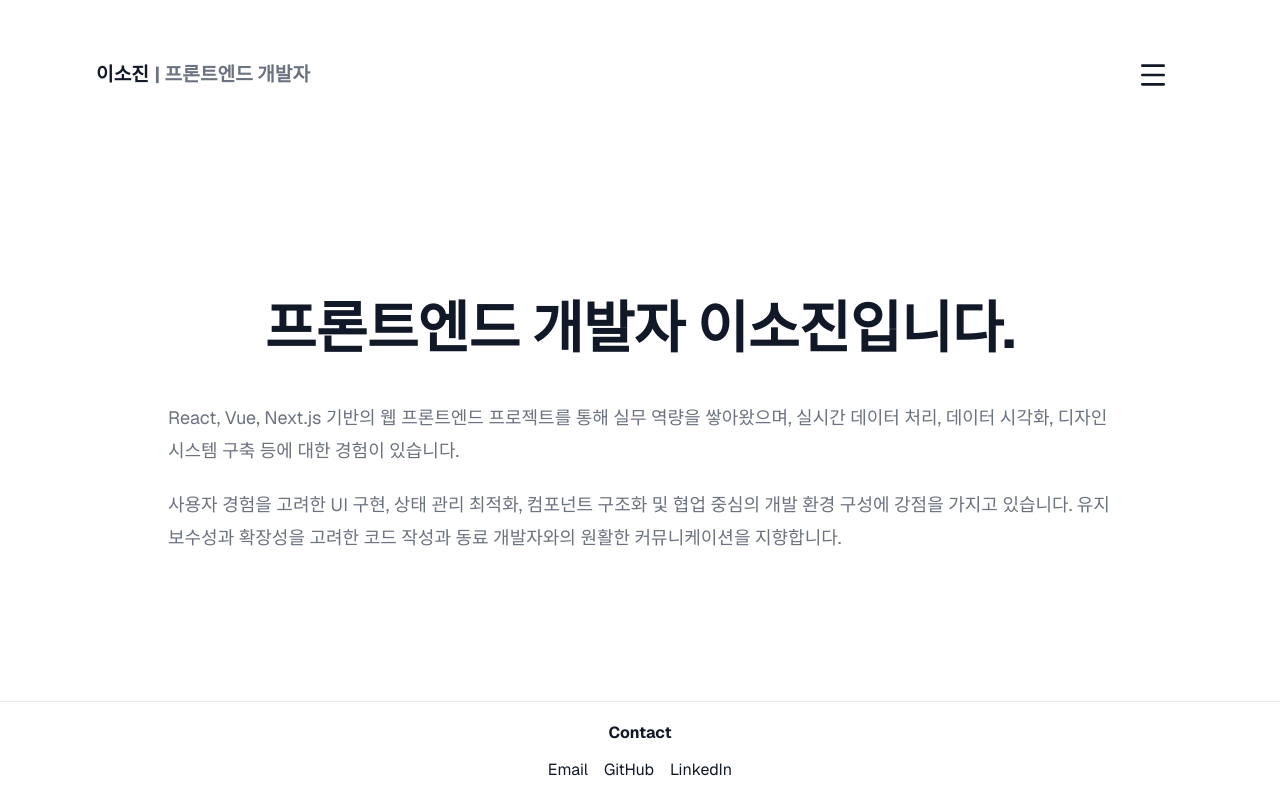
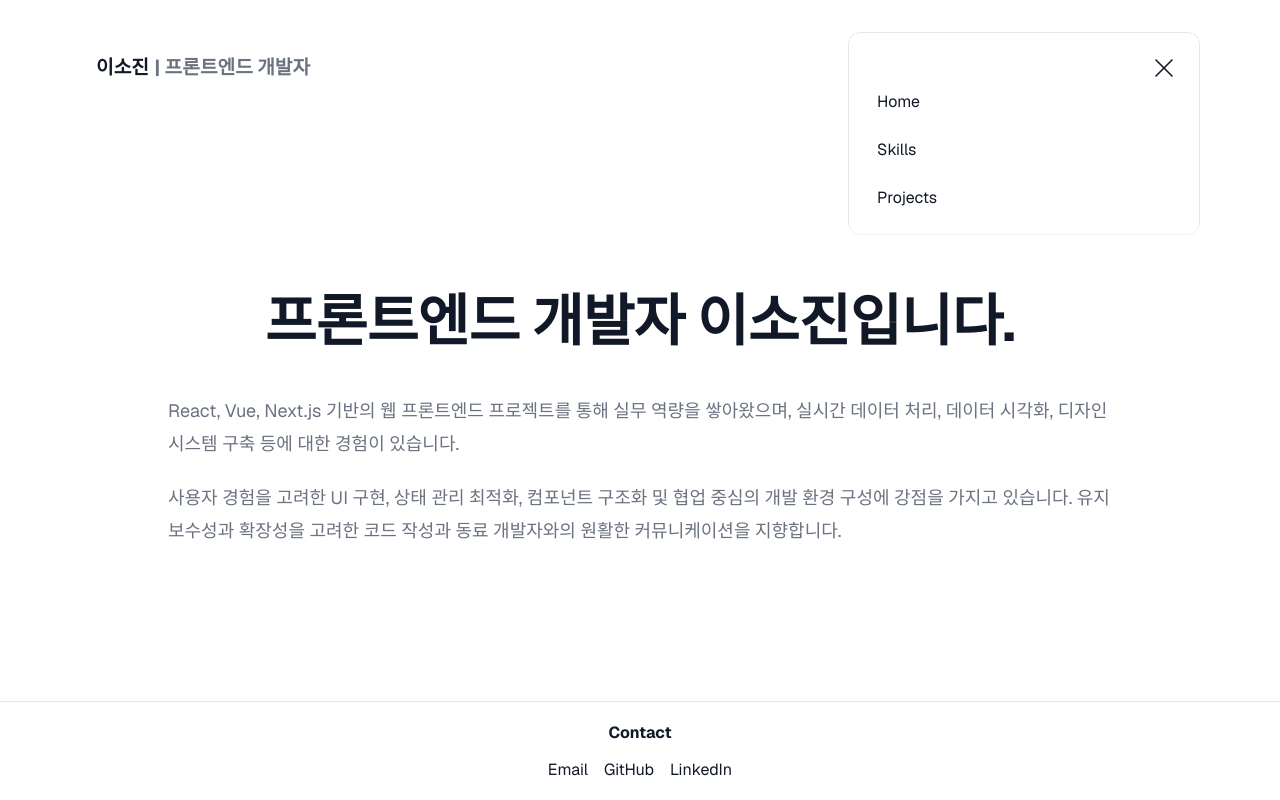
Before and after one commit to krungy/sojin-portfolio, a Next.js app: page / in a window 1280 px wide. Both pictures are taken after a click on the button "메뉴 열기". Built offline with nearby package versions, Linux system fonts and the light colour scheme.

Commit message:
[func] MenuLayer 컴포넌트 구현 및 Header 적용

```diff
--- a/app/_components/Header/Header.module.scss
+++ b/app/_components/Header/Header.module.scss
@@ -1,9 +1,11 @@
 .header {
+  position: relative;
   z-index: 100;
   background: transparent;
 }
 
 .container {
+  position: relative;
   width: 100%;
   padding: 3rem 6rem;
   display: flex;
@@ -47,3 +49,85 @@
   width: 32px;
   height: 32px;
 }
+
+.iconSwitch {
+  position: relative;
+  width: 32px;
+  height: 32px;
+  display: inline-flex;
+  align-items: center;
+  justify-content: center;
+}
+
+.iconFrame {
+  position: absolute;
+  inset: 0;
+  display: inline-flex;
+  align-items: center;
+  justify-content: center;
+}
+
+.menuButton {
+  position: relative;
+  z-index: 130;
+  width: 40px;
+  height: 40px;
+  padding: 0;
+  display: inline-flex;
+  align-items: center;
+  justify-content: center;
+}
+
+.menuArea {
+  position: relative;
+  display: inline-flex;
+  align-items: center;
+  justify-content: center;
+}
+
+.menuButton:focus-visible {
+  outline: 2px solid var(--primary);
+  outline-offset: 2px;
+}
+
+.menuLayer {
+  position: absolute;
+  top: -1rem;
+  right: -1rem;
+  z-index: 110;
+  width: 22rem;
+  transform-origin: top right;
+  border-radius: 0.75rem;
+  background: #fff;
+  padding: 3rem 1rem 1rem;
+  border: 1px solid var(--line);
+}
+
+.menuList {
+  margin: 0;
+  padding: 0;
+  list-style: none;
+  display: flex;
+  flex-direction: column;
+  gap: 0.5rem;
+}
+
+.menuList a {
+  display: block;
+  border-radius: 0.5rem;
+  padding: 0.6rem 0.75rem;
+  color: var(--foreground);
+}
+
+.menuList a:hover {
+  background: #f8fafc;
+}
+
+.menuList a:focus-visible {
+  outline: 2px solid var(--primary);
+  outline-offset: 2px;
+}
+
+.menuMotionSection {
+  padding-block: 0;
+}
--- a/app/_components/Header/Header.tsx
+++ b/app/_components/Header/Header.tsx
@@ -1,9 +1,62 @@
-import { Menu } from "lucide-react";
+"use client";
+
+import { AnimatePresence, motion } from "framer-motion";
 import Link from "next/link";
+import { useEffect, useId, useRef, useState } from "react";
+import { useOutsideClick } from "@/app/_hooks/useOutsideClick";
 import { Button } from "../Button/Button";
+import { MenuLayer } from "./MenuLayer";
 import styles from "./Header.module.scss";
 
+const draw = {
+  hidden: { pathLength: 0, opacity: 0 },
+  visible: (i: number = 1) => {
+    const delay = i * 0.06;
+
+    return {
+      pathLength: 1,
+      opacity: 1,
+      transition: {
+        pathLength: { delay, type: "spring" as const, duration: 0.5, bounce: 0 },
+        opacity: { delay, duration: 0.01 },
+      },
+    };
+  },
+};
+
+const shape = {
+  strokeWidth: 1.2,
+  strokeLinecap: "round" as const,
+  strokeLinejoin: "round" as const,
+  fill: "transparent",
+};
+
 export function Header() {
+  const [isMenuOpen, setIsMenuOpen] = useState(false);
+  const menuLayerId = useId();
+  const menuAreaRef = useRef<HTMLDivElement>(null);
+
+  useEffect(() => {
+    if (!isMenuOpen) {
+      return;
+    }
+
+    const handleKeyDown = (event: KeyboardEvent) => {
+      if (event.key === "Escape") {
+        setIsMenuOpen(false);
+      }
+    };
+
+    window.addEventListener("keydown", handleKeyDown);
+    return () => window.removeEventListener("keydown", handleKeyDown);
+  }, [isMenuOpen]);
+
+  useOutsideClick({
+    enabled: isMenuOpen,
+    onOutsideClick: () => setIsMenuOpen(false),
+    ref: menuAreaRef,
+  });
+
   return (
     <header className={styles.header}>
       <div className={styles.container}>
@@ -13,9 +66,106 @@ export function Header() {
             <span className={styles.role}>| 프론트엔드 개발자</span>
           </p>
         </Link>
-        <Button aria-label="메뉴 열기">
-          <Menu className={styles.menuIcon} />
-        </Button>
+        <div className={styles.menuArea} ref={menuAreaRef}>
+          <Button
+            className={styles.menuButton}
+            aria-label={isMenuOpen ? "메뉴 닫기" : "메뉴 열기"}
+            aria-expanded={isMenuOpen}
+            aria-controls={menuLayerId}
+            onClick={() => setIsMenuOpen((prev) => !prev)}
+          >
+            <span className={styles.iconSwitch}>
+              <AnimatePresence mode="wait" initial={false}>
+                {isMenuOpen ? (
+                  <motion.span
+                    key="close"
+                    className={styles.iconFrame}
+                    initial={{ opacity: 0 }}
+                    animate={{ opacity: 1 }}
+                    exit={{ opacity: 0 }}
+                    transition={{ duration: 0.08, ease: "easeOut" }}
+                  >
+                    <motion.svg
+                      className={styles.menuIcon}
+                      viewBox="0 0 24 24"
+                      initial="hidden"
+                      animate="visible"
+                    >
+                      <motion.line
+                        x1="6"
+                        y1="6"
+                        x2="18"
+                        y2="18"
+                        stroke="currentColor"
+                        variants={draw}
+                        custom={1}
+                        style={shape}
+                      />
+                      <motion.line
+                        x1="18"
+                        y1="6"
+                        x2="6"
+                        y2="18"
+                        stroke="currentColor"
+                        variants={draw}
+                        custom={1.3}
+                        style={shape}
+                      />
+                    </motion.svg>
+                  </motion.span>
+                ) : (
+                  <motion.span
+                    key="menu"
+                    className={styles.iconFrame}
+                    initial={{ opacity: 0 }}
+                    animate={{ opacity: 1 }}
+                    exit={{ opacity: 0 }}
+                    transition={{ duration: 0.08, ease: "easeOut" }}
+                  >
+                    <motion.svg
+                      className={styles.menuIcon}
+                      viewBox="0 0 24 24"
+                      initial="hidden"
+                      animate="visible"
+                    >
+                      <motion.line
+                        x1="4"
+                        y1="6"
+                        x2="20"
+                        y2="6"
+                        stroke="currentColor"
+                        variants={draw}
+                        custom={1}
+                        style={shape}
+                      />
+                      <motion.line
+                        x1="4"
+                        y1="12"
+                        x2="20"
+                        y2="12"
+                        stroke="currentColor"
+                        variants={draw}
+                        custom={1.3}
+                        style={shape}
+                      />
+                      <motion.line
+                        x1="4"
+                        y1="18"
+                        x2="20"
+                        y2="18"
+                        stroke="currentColor"
+                        variants={draw}
+                        custom={1.6}
+                        style={shape}
+                      />
+                    </motion.svg>
+                  </motion.span>
+                )}
+              </AnimatePresence>
+            </span>
+          </Button>
+          <MenuLayer id={menuLayerId} isOpen={isMenuOpen} onClose={() => setIsMenuOpen(false)} />
+        </div>
       </div>
     </header>
   );
--- /dev/null
+++ b/app/_components/Header/MenuLayer.tsx
@@ -0,0 +1,52 @@
+import { AnimatePresence, motion } from "framer-motion";
+import Link from "next/link";
+import { MotionedSection } from "../Section/MotionedSection";
+import styles from "./Header.module.scss";
+import type { MenuLayerProps } from "./MenuLayer.types";
+
+export function MenuLayer({ id, isOpen, onClose }: MenuLayerProps) {
+  return (
+    <AnimatePresence>
+      {isOpen ? (
+        <motion.section
+          id={id}
+          className={styles.menuLayer}
+          role="dialog"
+          aria-label="메뉴"
+          initial={{
+            opacity: 0.9,
+            clipPath: "inset(0 0 calc(100% - 2.5rem) calc(100% - 2.5rem) round 0.75rem)",
+          }}
+          animate={{ opacity: 1, clipPath: "inset(0 0 0 0 round 0.75rem)" }}
+          exit={{
+            opacity: 0.9,
+            clipPath: "inset(0 0 calc(100% - 2.5rem) calc(100% - 2.5rem) round 0.75rem)",
+          }}
+          transition={{ duration: 0.5, ease: [0.22, 1, 0.36, 1] }}
+        >
+          <MotionedSection className={styles.menuMotionSection} y={12} duration={0.8} once={false}>
+            <nav aria-label="메인 메뉴">
+              <ul className={styles.menuList}>
+                <li>
+                  <Link href="/" onClick={onClose}>
+                    Home
+                  </Link>
+                </li>
+                <li>
+                  <Link href="/skills" onClick={onClose}>
+                    Skills
+                  </Link>
+                </li>
+                <li>
+                  <Link href="/projects" onClick={onClose}>
+                    Projects
+                  </Link>
+                </li>
+              </ul>
+            </nav>
+          </MotionedSection>
+        </motion.section>
+      ) : null}
+    </AnimatePresence>
+  );
+}
--- /dev/null
+++ b/app/_components/Header/MenuLayer.types.ts
@@ -0,0 +1,5 @@
+export interface MenuLayerProps {
+  id: string;
+  isOpen: boolean;
+  onClose: () => void;
+}
--- /dev/null
+++ b/app/_hooks/useOutsideClick.ts
@@ -0,0 +1,35 @@
+import { RefObject, useEffect } from "react";
+
+export interface UseOutsideClickParams<T extends HTMLElement> {
+  enabled?: boolean;
+  onOutsideClick: () => void;
+  ref: RefObject<T | null>;
+}
+
+export function useOutsideClick<T extends HTMLElement>({
+  enabled = true,
+  onOutsideClick,
+  ref,
+}: UseOutsideClickParams<T>) {
+  useEffect(() => {
+    if (!enabled) {
+      return;
+    }
+
+    const handlePointerDown = (event: MouseEvent | TouchEvent) => {
+      const target = event.target as Node;
+
+      if (ref.current && !ref.current.contains(target)) {
+        onOutsideClick();
+      }
+    };
+
+    document.addEventListener("mousedown", handlePointerDown);
+    document.addEventListener("touchstart", handlePointerDown);
+
+    return () => {
+      document.removeEventListener("mousedown", handlePointerDown);
+      document.removeEventListener("touchstart", handlePointerDown);
+    };
+  }, [enabled, onOutsideClick, ref]);
+}
```
Also changed, not shown: app/_components/Footer/Footer.module.scss (line endings or trailing spaces).
